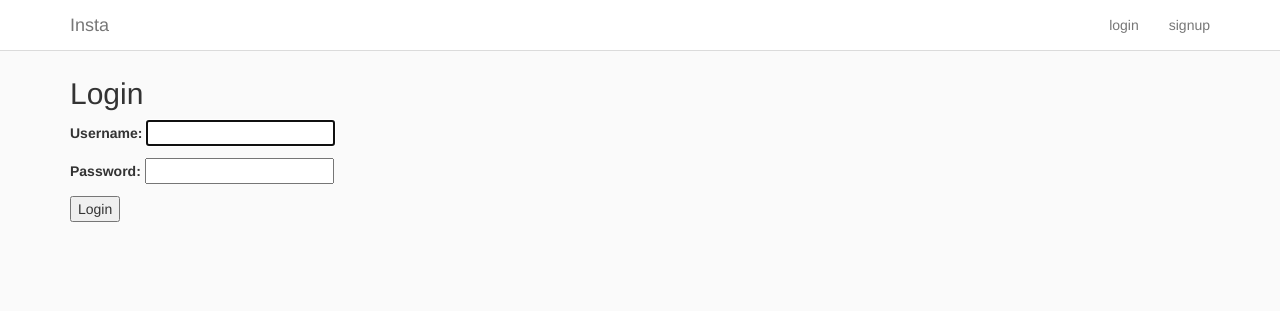
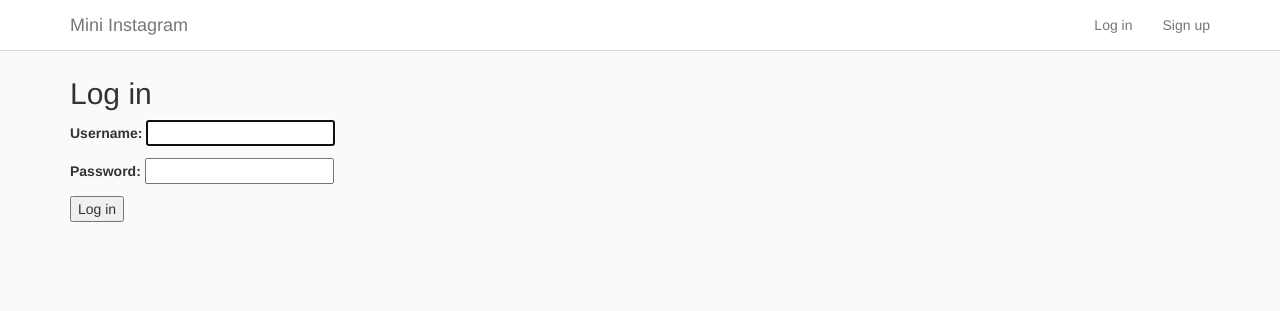
Before and after one commit to lyulingxue/InstaJZ, a Django app: page /auth/login/ in a window 1280 px wide. Shown: the top 311 px of the page. Run offline with Django 3.2, Linux system fonts and the light colour scheme; some libraries are stand-ins or nearby versions.

Commit message:
Website Development

```diff
--- a/Insta/urls.py
+++ b/Insta/urls.py
@@ -17,7 +17,7 @@ from django.contrib import admin
 from django.urls import include, path
 from Insta.views import (HelloWorld, PostsView, PostDetailView, PostCreateView,
                         PostUpdateView, PostDeleteView,EditProfile, ExploreView, SignUp, UserProfile, addComment,
-                         addLike, toggleFollow)
+                        addLike, toggleFollow)
 
 urlpatterns = [
     path('helloworld/', HelloWorld.as_view(), name='helloworld'),
--- a/InstaJZ/urls.py
+++ b/InstaJZ/urls.py
@@ -20,7 +20,7 @@ from Insta.views import SignUp
 
 urlpatterns = [
     path('admin/', admin.site.urls),
-    path('insta/', include('Insta.urls')),
+    path('', include('Insta.urls')),
     path('auth/', include('django.contrib.auth.urls')),
     path('auth/signup/', SignUp.as_view(), name='signup'),
 ]
--- a/templates/header.html
+++ b/templates/header.html
@@ -4,7 +4,7 @@
 <div class="navbar navbar-default navbar-fixed-top" id="main-nav">
     <div class="container desktop">
         <div class="navbar-header">
-            <a href="{% url 'posts' %}" class="navbar-brand">Insta</a>
+            <a href="{% url 'posts' %}" class="navbar-brand">Mini Instagram</a>
         </div>
 
         <div id="navbar-main">
@@ -21,10 +21,10 @@
                     <li><a href="{% url 'logout' %}"><i class="fa fa-sign-out {% active 'logout' %}" aria-hidden="true"></i></a></li>
                 {% else %}
                     <li>
-                        <a href="{% url 'login' %}">login</a>
+                        <a href="{% url 'login' %}">Log in</a>
                     </li>
                     <li>
-                        <a href="{% url 'signup' %}">signup</a>
+                        <a href="{% url 'signup' %}">Sign up</a>
                     </li>
                 {% endif %}
             </ul>
--- a/templates/registration/login.html
+++ b/templates/registration/login.html
@@ -2,11 +2,11 @@
 
 {% block content %}
 
-<h2>Login</h2>
+<h2>Log in</h2>
 <form method="post">
     {% csrf_token %}
     {{ form.as_p }}
-    <button type="submit">Login</button>
+    <button type="submit">Log in</button>
 </form>
 
 {% endblock content %}
--- a/templates/user_profile.html
+++ b/templates/user_profile.html
@@ -37,8 +37,10 @@
                 <div>
                     <ul class="stats">
                         <div class="col-xs-4"><li class="stats__count"><span>{{ object.my_posts.count }}</span><br> posts</li></div>
-                        <div class="col-xs-4"><a href='posts' style="text-decoration: none; color: black;"><li class="stats__count"><span class="follower_count" id="follower_id">{{ object.get_followers.count }}</span><br> followers</li></a></div>
-                        <div class="col-xs-4"><a href="/" style="text-decoration: none; color: black;"><li class="stats__count"><span>{{ object.get_connections.count }}</span><br> following</li></a></div>
+                        <div class="col-xs-4"><style="text-decoration: none; color: black;"><li class="stats__count"><span class="follower_count" id="follower_id">{{ object.get_followers.count }}</span><br> followers</li></div>
+                        <div class="col-xs-4"><style="text-decoration: none; color: black;"><li class="stats__count"><span>{{ object.get_connections.count }}</span><br> following</li></div>
+                        {% comment %} <div class="col-xs-4"><a href='/' style="text-decoration: none; color: black;"><li class="stats__count"><span class="follower_count" id="follower_id">{{ object.get_followers.count }}</span><br> followers</li></a></div>
+                        <div class="col-xs-4"><a href="/" style="text-decoration: none; color: black;"><li class="stats__count"><span>{{ object.get_connections.count }}</span><br> following</li></a></div> {% endcomment %}
                     </ul>
                 </div>
             </div>
```
Also changed, not shown: Insta/views.py (+6 -6 lines), Insta/migrations/0003_auto_20200309_2142.py (added), db.sqlite3.
